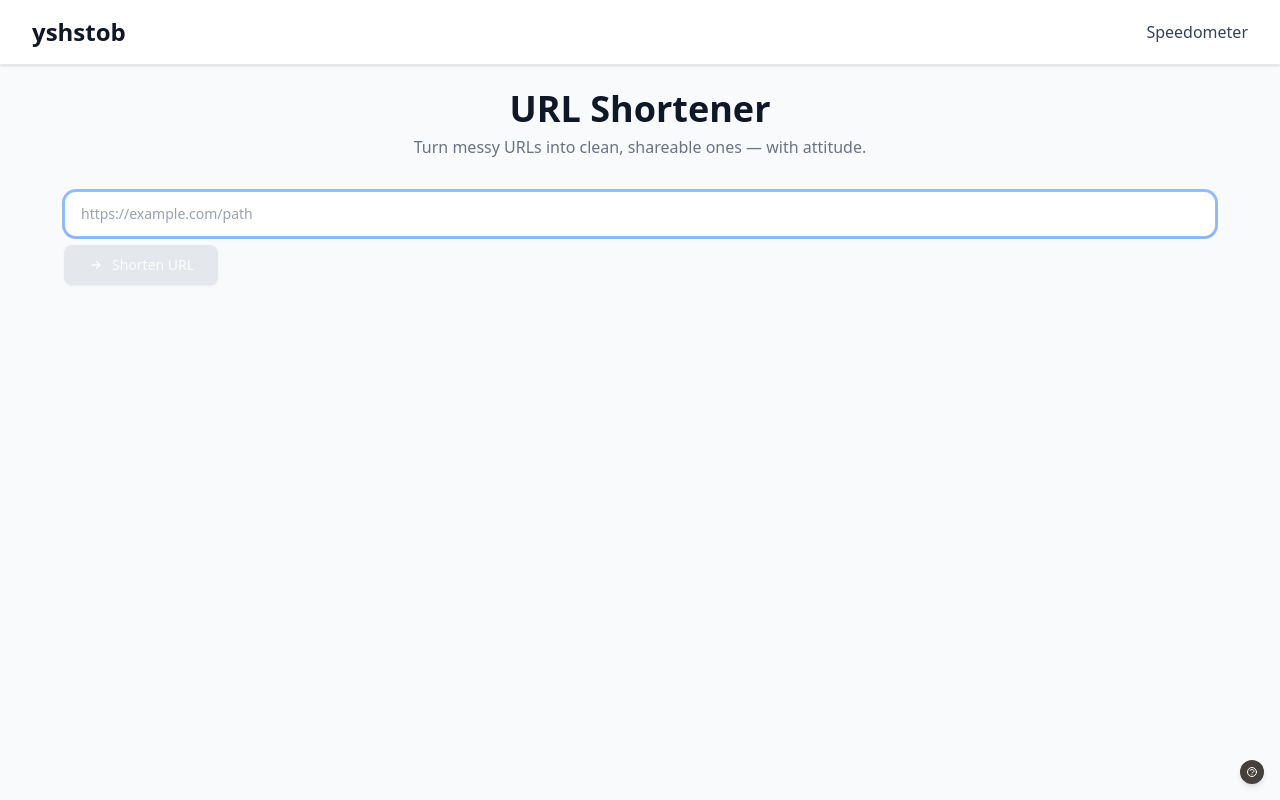
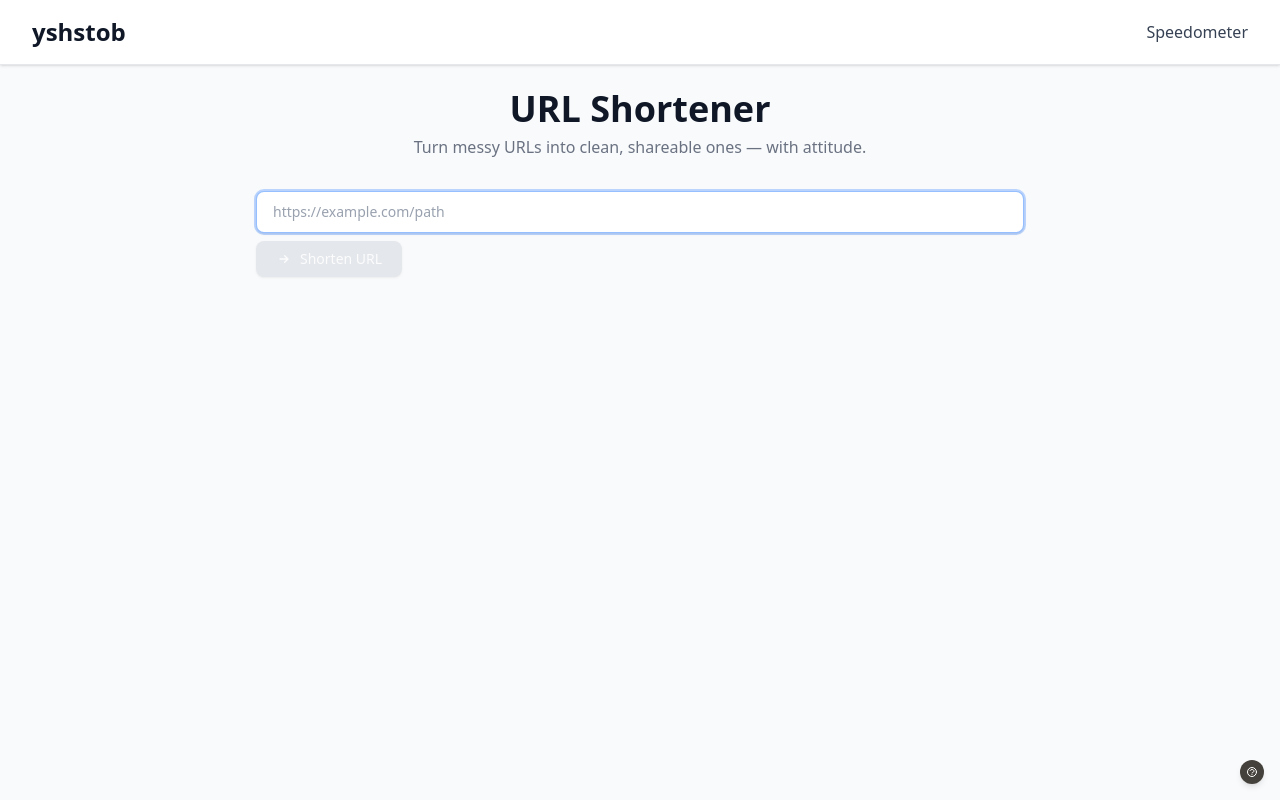
Before and after one commit to TonySyv/yshstob, a React (Vite) app in the folder frontend/: page / in a window 1280 px wide. Built offline with nearby package versions, Linux system fonts and the light colour scheme; no server answers.

Commit message:
Refactor UI components for improved styling and layout consistency

```diff
--- a/frontend/src/components/ShortUrlResult.tsx
+++ b/frontend/src/components/ShortUrlResult.tsx
@@ -83,11 +83,11 @@ export default function ShortUrlResult({ shortUrl, isConfirmed = true }: ShortUr
 
   return (
     <>
-      <div className="mt-5 w-full animate-[fadeIn_0.3s_ease-out]">
-        <div className="p-4">
-          <div className="flex flex-col sm:flex-row gap-3 sm:gap-4">
+      <div className="mt-4 w-full animate-[fadeIn_0.3s_ease-out]">
+        <div className="p-3">
+          <div className="flex flex-col sm:flex-row gap-2.5 sm:gap-3">
             <div className="flex-1 min-w-0">
-              <p className="text-xs font-semibold text-gray-400 dark:text-gray-500 mb-2 uppercase tracking-wider flex items-center gap-2">
+              <p className="text-xs font-semibold text-gray-400 dark:text-gray-500 mb-1.5 uppercase tracking-wider flex items-center gap-2">
                 Your short URL
                 {!isConfirmed && (
                   <span className="text-[10px] font-normal normal-case text-gray-400 dark:text-gray-500 flex items-center gap-1">
@@ -100,7 +100,7 @@ export default function ShortUrlResult({ shortUrl, isConfirmed = true }: ShortUr
                 )}
               </p>
               <div
-                className="text-base font-mono text-gray-900 dark:text-gray-100 whitespace-nowrap overflow-x-auto cursor-text bg-gray-50 dark:bg-gray-900/50 rounded-md px-3 py-2 border border-transparent hover:border-gray-200 dark:hover:border-gray-700 transition-colors"
+                className="text-sm font-mono text-gray-900 dark:text-gray-100 whitespace-nowrap overflow-x-auto cursor-text bg-gray-50 dark:bg-gray-900/50 rounded-md px-3 py-2 border border-transparent hover:border-gray-200 dark:hover:border-gray-700 transition-colors"
                 style={{
                   scrollbarWidth: 'thin',
                   scrollbarColor: 'rgba(156, 163, 175, 0.5) transparent'
@@ -112,7 +112,7 @@ export default function ShortUrlResult({ shortUrl, isConfirmed = true }: ShortUr
             <div className="flex items-end gap-2 flex-shrink-0 sm:flex-shrink-0">
               <button
                 onClick={handleQRClick}
-                className="px-4 py-2.5 rounded-lg text-sm font-medium transition-all duration-200 whitespace-nowrap flex-shrink-0 flex items-center gap-2 bg-gray-700 hover:bg-gray-800 active:bg-gray-900 text-white shadow-sm hover:shadow-md dark:bg-gray-600 dark:hover:bg-gray-700 dark:active:bg-gray-800"
+                className="px-3.5 py-2 rounded-lg text-sm font-medium transition-all duration-200 whitespace-nowrap flex-shrink-0 flex items-center gap-2 bg-gray-700 hover:bg-gray-800 active:bg-gray-900 text-white shadow-sm hover:shadow-md dark:bg-gray-600 dark:hover:bg-gray-700 dark:active:bg-gray-800"
               >
                 <svg className="w-4 h-4" fill="none" stroke="currentColor" viewBox="0 0 24 24">
                   <path strokeLinecap="round" strokeLinejoin="round" strokeWidth={2} d="M12 4v1m6 11h2m-6 0h-2v4m0-11v3m0 0h.01M12 12h4.01M16 20h4M4 12h4m12 0h.01M5 8h2a1 1 0 001-1V5a1 1 0 00-1-1H5a1 1 0 00-1 1v2a1 1 0 001 1zm12 0h2a1 1 0 001-1V5a1 1 0 00-1-1h-2a1 1 0 00-1 1v2a1 1 0 001 1zM5 20h2a1 1 0 001-1v-2a1 1 0 00-1-1H5a1 1 0 00-1 1v2a1 1 0 001 1z" />
@@ -121,7 +121,7 @@ export default function ShortUrlResult({ shortUrl, isConfirmed = true }: ShortUr
               </button>
               <button
                 onClick={handleCopy}
-                className={`px-4 py-2.5 rounded-lg text-sm font-medium transition-all duration-200 whitespace-nowrap flex-shrink-0 flex items-center gap-2 min-w-[100px] ${
+                className={`px-3.5 py-2 rounded-lg text-sm font-medium transition-all duration-200 whitespace-nowrap flex-shrink-0 flex items-center gap-2 min-w-[90px] ${
                   copied
                     ? 'bg-emerald-500 hover:bg-emerald-600 text-white shadow-md'
                     : 'bg-gray-700 hover:bg-gray-800 active:bg-gray-900 text-white shadow-sm hover:shadow-md dark:bg-gray-600 dark:hover:bg-gray-700 dark:active:bg-gray-800'
--- a/frontend/src/components/UrlInput.tsx
+++ b/frontend/src/components/UrlInput.tsx
@@ -79,7 +79,7 @@ export default function UrlInput({ onSubmit, isLoading = false }: UrlInputProps)
     <form onSubmit={handleSubmit} className="w-full">
       <div className="flex flex-col gap-2">
         {/* Unified Input Field */}
-        <div className="flex items-center gap-0 rounded-xl border border-gray-200 dark:border-gray-700 focus-within:ring-2 focus-within:ring-blue-500/50 focus-within:border-blue-500/50 bg-white dark:bg-gray-800 transition-all overflow-hidden relative shadow-sm">
+        <div className="flex items-center gap-0 rounded-lg border border-gray-200 dark:border-gray-700 focus-within:ring-2 focus-within:ring-blue-500/30 focus-within:border-blue-500/50 bg-white dark:bg-gray-800 transition-all overflow-hidden relative shadow-sm">
           <input
             ref={inputRef}
             type="text"
@@ -87,7 +87,7 @@ export default function UrlInput({ onSubmit, isLoading = false }: UrlInputProps)
             onChange={handleInputChange}
             onPaste={handlePaste}
             placeholder="https://example.com/path"
-            className="w-full px-4 py-3 bg-transparent border-0 focus:outline-none text-gray-900 dark:text-gray-100 placeholder-gray-400 dark:placeholder-gray-500 text-sm"
+            className="w-full px-4 py-2.5 bg-transparent border-0 focus:outline-none text-gray-900 dark:text-gray-100 placeholder-gray-400 dark:placeholder-gray-500 text-sm"
             disabled={isLoading}
             autoComplete="off"
             spellCheck="false"
@@ -110,7 +110,7 @@ export default function UrlInput({ onSubmit, isLoading = false }: UrlInputProps)
                 initial={{ scale: 0.95 }}
                 animate={{ scale: 1 }}
                 transition={{ type: 'spring', stiffness: 300, damping: 20 }}
-                className="bg-zinc-100 dark:bg-zinc-800/60 border border-zinc-300 dark:border-zinc-600 rounded-lg px-4 py-3 text-zinc-700 dark:text-zinc-200 text-sm"
+                className="bg-zinc-100 dark:bg-zinc-800/60 border border-zinc-300 dark:border-zinc-600 rounded-lg px-3.5 py-2.5 text-zinc-700 dark:text-zinc-200 text-sm"
               >
                 <div className="flex items-start gap-2">
                   <motion.div
@@ -137,9 +137,9 @@ export default function UrlInput({ onSubmit, isLoading = false }: UrlInputProps)
         <motion.button
           type="submit"
           disabled={!canSubmit}
-          whileHover={canSubmit ? { scale: 1.02 } : {}}
-          whileTap={canSubmit ? { scale: 0.98 } : {}}
-          className="px-6 py-2.5 rounded-lg bg-stone-800 hover:bg-stone-900 active:bg-stone-950 dark:bg-stone-200 dark:hover:bg-white dark:active:bg-stone-100 disabled:bg-gray-300 disabled:cursor-not-allowed disabled:opacity-50 text-white dark:text-stone-900 text-sm font-medium transition-all duration-150 shadow-sm hover:shadow-md self-start flex items-center gap-2"
+          whileHover={canSubmit ? { scale: 1.01 } : {}}
+          whileTap={canSubmit ? { scale: 0.99 } : {}}
+          className="px-5 py-2 rounded-lg bg-stone-800 hover:bg-stone-900 active:bg-stone-950 dark:bg-stone-200 dark:hover:bg-white dark:active:bg-stone-100 disabled:bg-gray-300 disabled:cursor-not-allowed disabled:opacity-50 text-white dark:text-stone-900 text-sm font-medium transition-all duration-150 shadow-sm hover:shadow-md self-start flex items-center gap-2"
         >
           {isLoading ? (
             <>
--- a/frontend/src/pages/Home.tsx
+++ b/frontend/src/pages/Home.tsx
@@ -44,8 +44,8 @@ export default function Home() {
   };
 
   return (
-    <div className="flex-1 flex flex-col items-center justify-start px-4 sm:px-6 md:px-8 lg:px-12 pt-4 sm:pt-6 pb-6 sm:pb-8 relative">
-      <div className="w-full max-w-2xl md:max-w-4xl lg:max-w-5xl xl:max-w-6xl">
+    <div className="flex-1 flex flex-col items-center justify-start px-4 sm:px-6 pt-4 sm:pt-6 pb-6 sm:pb-8 relative">
+      <div className="w-full max-w-2xl md:max-w-3xl">
         <div className="text-center mb-6 sm:mb-8">
           <h1 className="text-3xl sm:text-4xl font-bold text-gray-900 dark:text-white mb-1.5">
             URL Shortener
```
Also changed, not shown: frontend/src/hooks/useRandomTagline.ts (line endings or trailing spaces).
